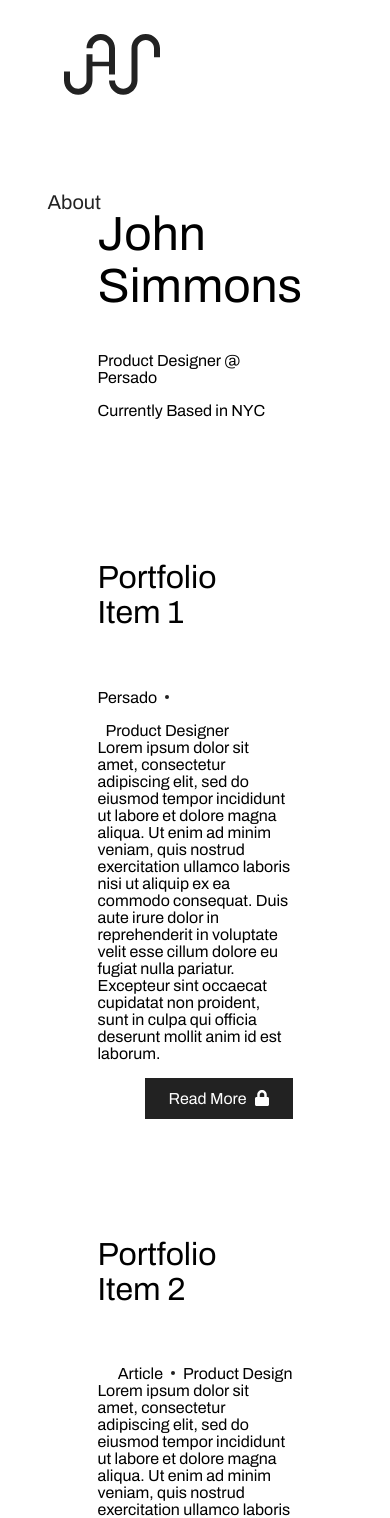
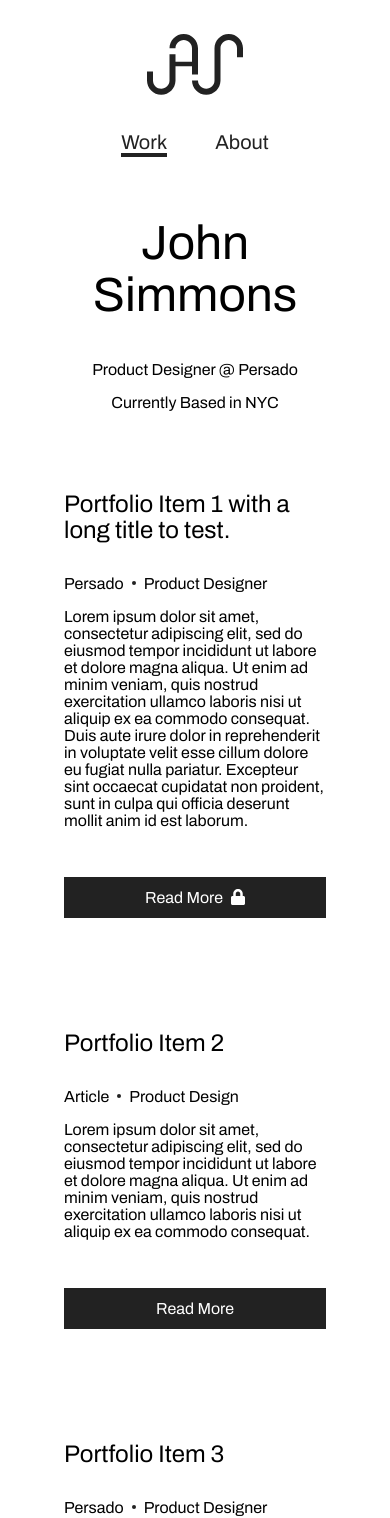
Before and after one commit to John-Simmons/portfolio, a React (Create React App) app: page / in a window 390 px wide. Shown: the top 1518 px of the page. Built offline with nearby package versions, Linux system fonts and the light colour scheme.

Commit message:
Added media queries, missing for case study and nav bar alt

```diff
--- a/src/components/subcomponents/AboutInfo/AboutInfo.css
+++ b/src/components/subcomponents/AboutInfo/AboutInfo.css
@@ -1,3 +1,4 @@
+@media screen and (min-width: 800px){
   .AboutInfo{
     margin-left: 25%;
     margin-right: 25%;
@@ -23,3 +24,59 @@
     border-bottom: 4px solid #ccc;
     cursor: pointer;
   }
+}
+
+@media screen and (min-width: 650px) and (max-width: 799px){
+  .AboutInfo{
+    margin-left: 20%;
+    margin-right: 20%;
+    margin-top: 96px;
+    margin-bottom: 64px;
+  }
+
+  .ai-item-wrap{
+    display: block;
+    margin-bottom: 38.56px;
+    text-decoration: none;
+    color: #222;
+  }
+
+  .ai-item{
+    border-bottom: 4px solid transparent;
+    transition: all 0.3s ease 0s;
+    display: inline-block;
+
+  }
+
+  .ai-item:hover{
+    border-bottom: 4px solid #ccc;
+    cursor: pointer;
+  }
+}
+
+@media screen and (max-width: 649px){
+  .AboutInfo{
+    text-align: center;
+    margin-top: 64px;
+    margin-bottom: 32px;
+  }
+
+  .ai-item-wrap{
+    display: block;
+    margin-bottom: 38.56px;
+    text-decoration: none;
+    color: #222;
+  }
+
+  .ai-item{
+    border-bottom: 4px solid transparent;
+    transition: all 0.3s ease 0s;
+    display: inline-block;
+
+  }
+
+  .ai-item:hover{
+    border-bottom: 4px solid #ccc;
+    cursor: pointer;
+  }
+}
--- a/src/components/subcomponents/BasicInfo/BasicInfo.css
+++ b/src/components/subcomponents/BasicInfo/BasicInfo.css
@@ -1,3 +1,4 @@
+@media screen and (min-width: 800px){
   .bi-wrapper{
     display: block;
     margin-left: 25%;
@@ -9,3 +10,33 @@
     font-size: 48px;
     font-weight: bolder;
   }
+}
+
+@media screen and (min-width: 650px) and (max-width: 799px){
+  .bi-wrapper{
+    display: block;
+    margin-left: 20%;
+    margin-right: 20%;
+    margin-top: 64px;
+  }
+
+  .bi-name{
+    font-size: 48px;
+    font-weight: bolder;
+  }
+}
+
+@media screen and (max-width: 649px){
+  .bi-wrapper{
+    display: block;
+    text-align: center;
+    margin-left: 10%;
+    margin-right: 10%;
+    margin-top: 64px;
+  }
+
+  .bi-name{
+    font-size: 48px;
+    font-weight: bolder;
+  }
+}
--- a/src/components/subcomponents/NavBar/NavBar.css
+++ b/src/components/subcomponents/NavBar/NavBar.css
@@ -1,3 +1,4 @@
+@media screen and (min-width: 800px){
   .nb-wrapper{
     display: block;
     height: 112px;
@@ -48,3 +49,107 @@
   Link{
     text-decoration: none;
   }
+}
+
+@media screen and (min-width: 650px) and (max-width: 799px){
+  .nb-wrapper{
+    display: block;
+  }
+
+  .nb-logo{
+    text-align: left;
+    display: inline-block;
+
+    width: 64px;
+    height: 64px;
+
+    margin-left: 32px;
+    margin-top: 16px;
+
+    cursor: pointer;
+  }
+
+  .nb-nav-items{
+    display: inline-block;
+    text-align: center;
+
+    margin-left: calc(20% - 96px);
+    margin-right: 20%;
+
+    font-weight: bold;
+    font-size: 20px;
+
+    margin-top: 44px;
+    vertical-align: top;
+  }
+
+  .nb-nav-item{
+    text-decoration: none;
+    color: #222;
+    margin-right: 64px;
+    cursor: pointer;
+    border-bottom: 4px solid transparent;
+    transition: all 0.3s ease 0s;
+  }
+
+  .nb-nav-item.active{
+    border-bottom: 4px solid #222;
+  }
+
+  .nb-nav-item:hover{
+    border-bottom: 4px solid #ccc;
+  }
+
+  Link{
+    text-decoration: none;
+  }
+}
+
+@media screen and (max-width: 649px){
+  .nb-wrapper{
+    display: block;
+    text-align: center;
+  }
+
+  .nb-logo{
+    margin: auto;
+
+    width: 96px;
+    height: 96px;
+
+    margin-top: 16px;
+
+    cursor: pointer;
+  }
+
+  .nb-nav-items{
+
+    font-weight: bold;
+    font-size: 20px;
+
+    margin-top: 16px;
+    vertical-align: top;
+  }
+
+  .nb-nav-item{
+    text-decoration: none;
+    color: #222;
+    margin-right: 24px;
+    margin-left: 24px;
+    cursor: pointer;
+    border-bottom: 4px solid transparent;
+    transition: all 0.3s ease 0s;
+  }
+
+  .nb-nav-item.active{
+    border-bottom: 4px solid #222;
+  }
+
+  .nb-nav-item:hover{
+    border-bottom: 4px solid #ccc;
+  }
+
+  Link{
+    text-decoration: none;
+  }
+}
--- a/src/components/subcomponents/PortfolioItem/PortfolioItem.css
+++ b/src/components/subcomponents/PortfolioItem/PortfolioItem.css
@@ -1,3 +1,4 @@
+@media screen and (min-width: 650px){
   .PortfolioItem{
     text-align: left;
     margin-bottom: 96px;
@@ -6,19 +7,11 @@
   .pi-info-header{
     margin-top:0px;
     margin-bottom:0px;
+    height: 64px;
   }
 
   .pi-title{
     display: inline-block;
-  max-width: 75%
-}
-
-.pi-company-role{
-  display: inline-block;
-  vertical-align: bottom;
-  float: right;
-
-  margin-top: 21.44px;
   }
 
   .pi-dot{
@@ -48,9 +41,71 @@
   }
 
   .pi-see-more{
+    display: inline-block;
     float: right;
+    margin-top: 32px;
   }
 
   .pi-lock-icon{
     margin-left: 8px;
   }
+}
+
+@media screen and (max-width: 649px){
+  .PortfolioItem{
+    text-align: left;
+    margin-bottom: 96px;
+  }
+
+  .pi-info-header{
+    margin-top:0px;
+    margin-bottom:0px;
+    height: 64px;
+  }
+
+  .pi-title{
+    display: inline-block;
+    font-size: 24px;
+  }
+
+  .pi-dot{
+    display: inline-block;
+    height: 4px;
+    width: 4px;
+    background-color: #222;
+    border-radius: 50%;
+
+    margin-bottom: 4px;
+  }
+
+  .pi-company{
+    display: inline-block;
+    margin-bottom: 0px;
+    margin-right: 8px;
+  }
+
+  .pi-role{
+    display: inline-block;
+    margin-bottom: 0px;
+    margin-left: 8px;
+  }
+
+  .pi-info{
+    display: inline-block;
+  }
+
+  .pi-see-more{
+    display: inline-block;
+    margin-top: 32px;
+    width: calc(100% - 48px);
+  }
+
+  .pi-lock-icon{
+    margin-left: 8px;
+  }
+
+  .pi-btn-wrapper{
+    text-align: center;
+  }
+
+}
--- a/src/components/subcomponents/PortfolioItem/PortfolioItem.js
+++ b/src/components/subcomponents/PortfolioItem/PortfolioItem.js
@@ -16,23 +16,19 @@ const portfolioItem = (props) => {
       <div className="PortfolioItem">
         <div className="pi-info">
 
-          <div className="pi-info-header">
+          <h1 className="pi-title">{props.title}</h1>
 
-            <h1 className="pi-title">{props.title}</h1>
+          <div className="pi-company-role">
 
-            <div className="pi-company-role">
-
-              <p className="pi-company">{props.company}</p>
-              <div className="pi-dot"></div>
-              <p className="pi-role">{props.role}</p>
-
-            </div>
+            <p className="pi-company">{props.company}</p>
+            <div className="pi-dot"></div>
+            <p className="pi-role">{props.role}</p>
 
           </div>
 
           <p>{props.description}</p>
 
-          <Link to={props.route}>
+          <Link to={props.route} className="pi-btn-wrapper">
             <btn className="btn-primary pi-see-more">Read More{lockIcon}</btn>
           </Link>
 
--- a/src/components/subcomponents/PortfolioList/PortfolioList.css
+++ b/src/components/subcomponents/PortfolioList/PortfolioList.css
@@ -1,6 +1,27 @@
-.PortfolioList{
-  margin-left: 25%;
-  margin-right: 25%;
-  margin-top: 120px;
-  text-align: center;
+@media screen and (min-width: 800px){
+  .PortfolioList{
+    margin-left: 25%;
+    margin-right: 25%;
+    margin-top: 120px;
+    text-align: center;
+  }
 }
+
+@media screen and (min-width: 650px) and (max-width: 799px){
+  .PortfolioList{
+    margin-left: 20%;
+    margin-right: 20%;
+    margin-top: 96px;
+    text-align: center;
+  }
+}
+
+@media screen and (max-width: 649px){
+  .PortfolioList{
+    margin-left: 64px;
+    margin-right: 64px;
+    text-align: center;
+    margin-top: 64px;
+    text-align: center;
+  }
+}
--- a/src/components/subcomponents/PortfolioList/PortfolioList.js
+++ b/src/components/subcomponents/PortfolioList/PortfolioList.js
@@ -8,7 +8,7 @@ const portfolioList = (props) => {
   portfolioList=(
     <div>
       <PortfolioItem
-        title="Portfolio Item 1"
+        title="Portfolio Item 1 with a long title to test."
         company="Persado"
         role="Product Designer"
         description="Lorem ipsum dolor sit amet, consectetur adipiscing elit, sed do eiusmod tempor incididunt ut labore et dolore magna aliqua. Ut enim ad minim veniam, quis nostrud exercitation ullamco laboris nisi ut aliquip ex ea commodo consequat. Duis aute irure dolor in reprehenderit in voluptate velit esse cillum dolore eu fugiat nulla pariatur. Excepteur sint occaecat cupidatat non proident, sunt in culpa qui officia deserunt mollit anim id est laborum."
```
Lines whose indentation alone changed are shown as unchanged.
